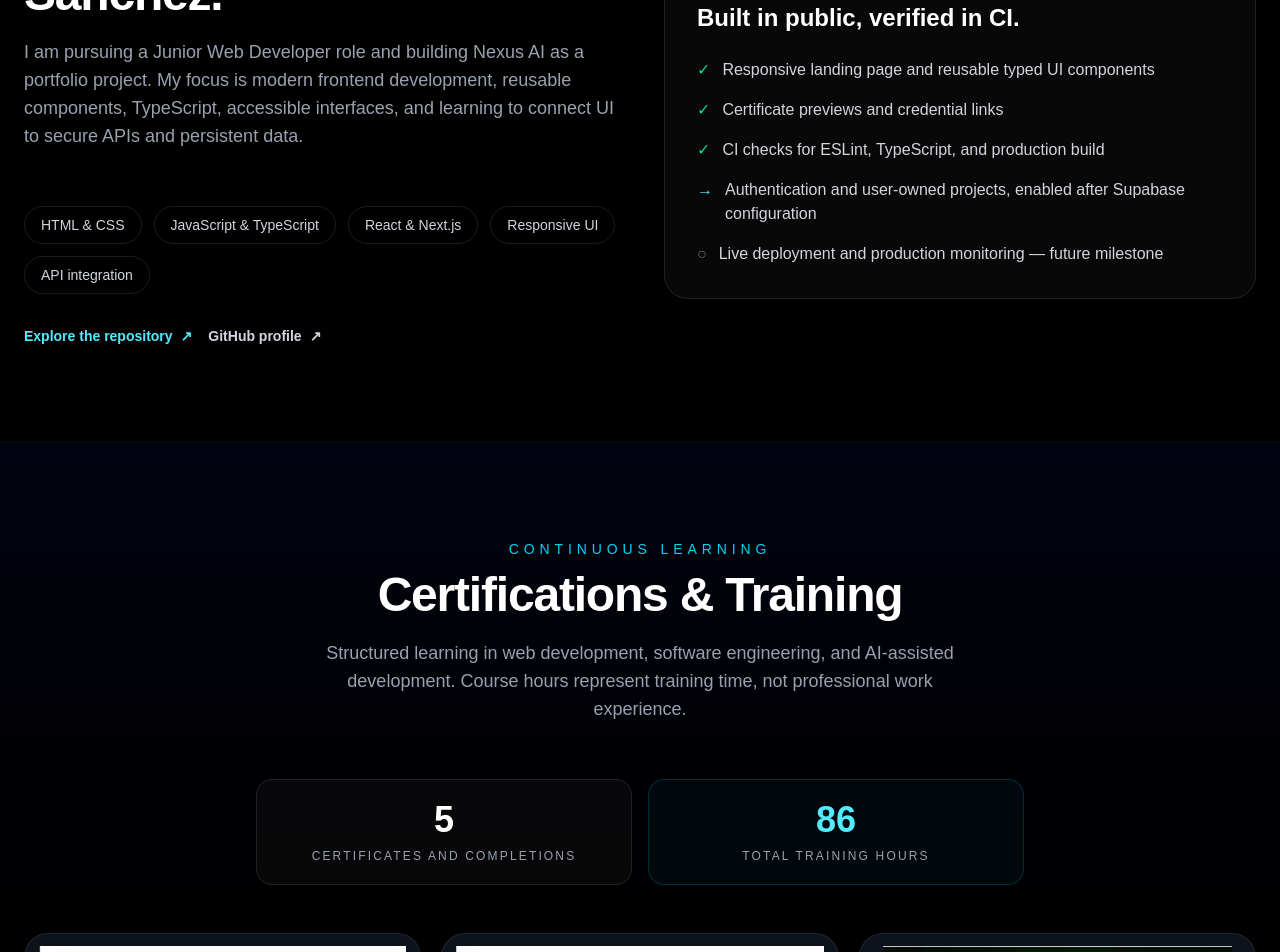
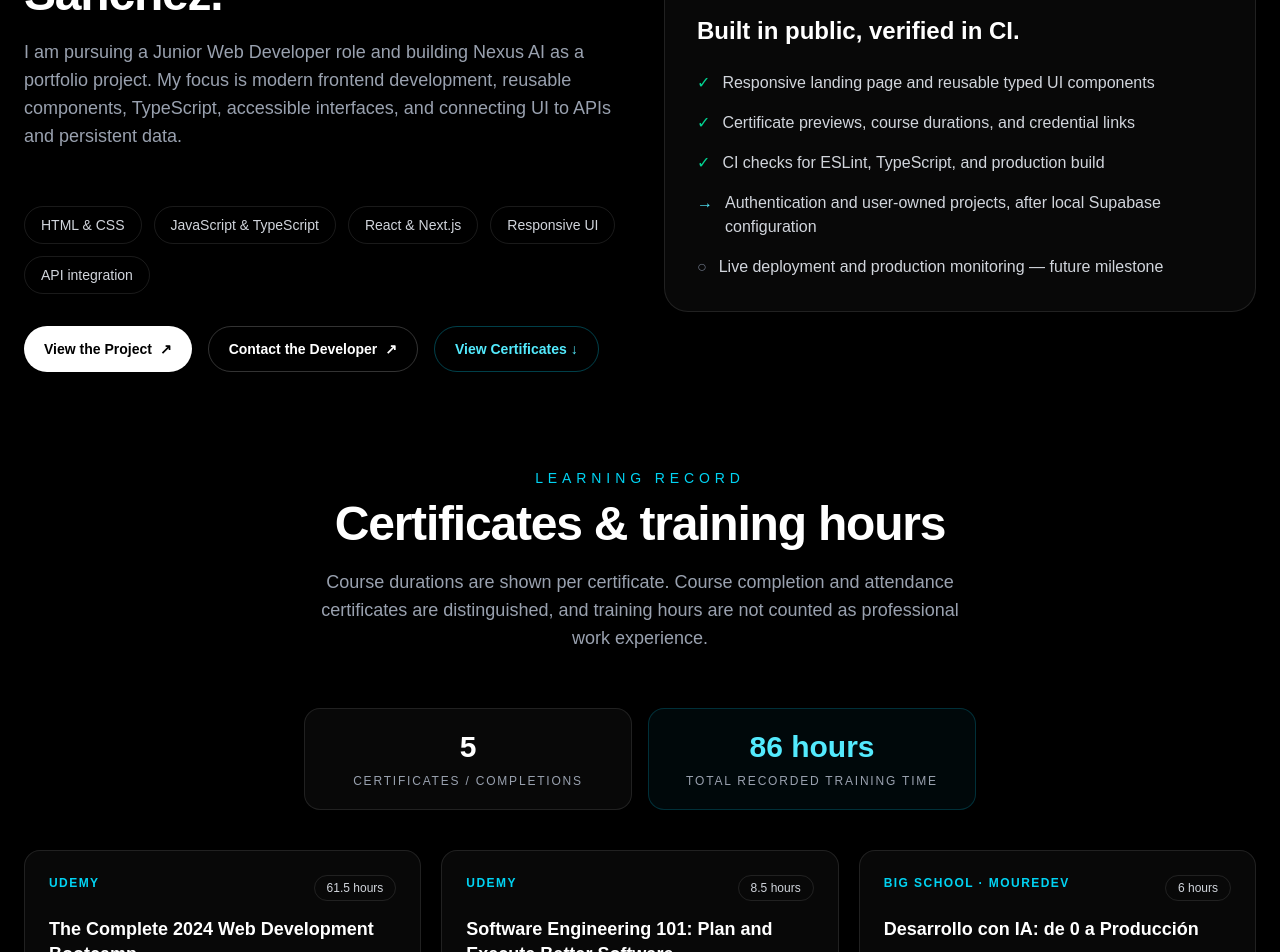
Before and after one commit to Dleteo/Nexus-AI, a Next.js app: page / in a window 1280 px wide. Shown: the part 4240-5192 px from the top of the page. Built offline with nearby package versions, Linux system fonts and the light colour scheme.

Commit message:
Show certificates and fix portfolio calls to action

```diff
--- a/components/sections/Portfolio.tsx
+++ b/components/sections/Portfolio.tsx
@@ -1,77 +1,96 @@
+import { certifications, totalTrainingHours } from "../../data/certifications";
 import Card from "../ui/Card";
 import SectionHeader from "../ui/SectionHeader";
+
+function formatHours(hours: number) {
+  return `${Number.isInteger(hours) ? hours : hours.toFixed(1)} ${hours === 1 ? "hour" : "hours"}`;
+}
 
 export default function Portfolio() {
   return (
     <section id="portfolio" className="scroll-mt-20 bg-black px-6 py-24 text-white">
-      <div className="mx-auto grid max-w-7xl gap-12 md:grid-cols-2 md:items-center">
+      <div className="mx-auto max-w-7xl">
+        <div className="grid gap-12 md:grid-cols-2 md:items-center">
           <div>
             <SectionHeader
               label="Developer Portfolio"
               title="Built by Joshua Vallejo Sanchez."
-            description="I am pursuing a Junior Web Developer role and building Nexus AI as a portfolio project. My focus is modern frontend development, reusable components, TypeScript, accessible interfaces, and learning to connect UI to secure APIs and persistent data."
+              description="I am pursuing a Junior Web Developer role and building Nexus AI as a portfolio project. My focus is modern frontend development, reusable components, TypeScript, accessible interfaces, and connecting UI to APIs and persistent data."
             />
 
             <div className="mt-8 flex flex-wrap gap-3">
               {["HTML & CSS", "JavaScript & TypeScript", "React & Next.js", "Responsive UI", "API integration"].map((skill) => (
-              <span
-                key={skill}
-                className="rounded-full border border-white/10 px-4 py-2 text-sm text-gray-300"
-              >
+                <span key={skill} className="rounded-full border border-white/10 px-4 py-2 text-sm text-gray-300">
                   {skill}
                 </span>
               ))}
             </div>
 
             <div className="mt-8 flex flex-wrap gap-4">
-            <a
-              href="https://github.com/Dleteo/Nexus-AI"
-              target="_blank"
-              rel="noopener noreferrer"
-              className="inline-flex items-center gap-2 text-sm font-semibold text-cyan-300 transition hover:text-white focus-visible:outline-2 focus-visible:outline-offset-4 focus-visible:outline-cyan-300"
-            >
-              Explore the repository <span aria-hidden="true">↗</span>
+              <a href="https://github.com/Dleteo/Nexus-AI" target="_blank" rel="noopener noreferrer" className="inline-flex items-center gap-2 rounded-full bg-white px-5 py-3 text-sm font-semibold text-black transition hover:bg-cyan-200 focus-visible:outline-2 focus-visible:outline-offset-4 focus-visible:outline-cyan-300">
+                View the Project <span aria-hidden="true">↗</span>
               </a>
-            <a
-              href="https://github.com/Dleteo"
-              target="_blank"
-              rel="noopener noreferrer"
-              className="inline-flex items-center gap-2 text-sm font-semibold text-gray-300 transition hover:text-white focus-visible:outline-2 focus-visible:outline-offset-4 focus-visible:outline-cyan-300"
-            >
-              GitHub profile <span aria-hidden="true">↗</span>
+              <a href="https://github.com/Dleteo" target="_blank" rel="noopener noreferrer" className="inline-flex items-center gap-2 rounded-full border border-white/20 px-5 py-3 text-sm font-semibold text-white transition hover:bg-white/10 focus-visible:outline-2 focus-visible:outline-offset-4 focus-visible:outline-cyan-300">
+                Contact the Developer <span aria-hidden="true">↗</span>
+              </a>
+              <a href="#certifications" className="inline-flex items-center gap-2 rounded-full border border-cyan-400/30 px-5 py-3 text-sm font-semibold text-cyan-300 transition hover:bg-cyan-400/10 focus-visible:outline-2 focus-visible:outline-offset-4 focus-visible:outline-cyan-300">
+                View Certificates ↓
               </a>
             </div>
           </div>
 
           <Card>
-          <p className="text-sm font-semibold uppercase tracking-[0.2em] text-cyan-400">
-            Project status
-          </p>
+            <p className="text-sm font-semibold uppercase tracking-[0.2em] text-cyan-400">Project status</p>
             <h3 className="mt-3 text-2xl font-semibold">Built in public, verified in CI.</h3>
-
             <ul className="mt-6 space-y-4 text-gray-300">
-            <li className="flex gap-3">
-              <span className="text-emerald-400" aria-hidden="true">✓</span>
-              <span>Responsive landing page and reusable typed UI components</span>
-            </li>
-            <li className="flex gap-3">
-              <span className="text-emerald-400" aria-hidden="true">✓</span>
-              <span>Certificate previews and credential links</span>
-            </li>
-            <li className="flex gap-3">
-              <span className="text-emerald-400" aria-hidden="true">✓</span>
-              <span>CI checks for ESLint, TypeScript, and production build</span>
-            </li>
-            <li className="flex gap-3">
-              <span className="text-cyan-300" aria-hidden="true">→</span>
-              <span>Authentication and user-owned projects, enabled after Supabase configuration</span>
-            </li>
-            <li className="flex gap-3">
-              <span className="text-gray-500" aria-hidden="true">○</span>
-              <span>Live deployment and production monitoring — future milestone</span>
-            </li>
+              <li className="flex gap-3"><span className="text-emerald-400" aria-hidden="true">✓</span><span>Responsive landing page and reusable typed UI components</span></li>
+              <li className="flex gap-3"><span className="text-emerald-400" aria-hidden="true">✓</span><span>Certificate previews, course durations, and credential links</span></li>
+              <li className="flex gap-3"><span className="text-emerald-400" aria-hidden="true">✓</span><span>CI checks for ESLint, TypeScript, and production build</span></li>
+              <li className="flex gap-3"><span className="text-cyan-300" aria-hidden="true">→</span><span>Authentication and user-owned projects, after local Supabase configuration</span></li>
+              <li className="flex gap-3"><span className="text-gray-500" aria-hidden="true">○</span><span>Live deployment and production monitoring — future milestone</span></li>
             </ul>
           </Card>
+        </div>
+
+        <div className="mt-24 scroll-mt-24" id="portfolio-certificates">
+          <SectionHeader
+            centered
+            label="Learning record"
+            title="Certificates & training hours"
+            description="Course durations are shown per certificate. Course completion and attendance certificates are distinguished, and training hours are not counted as professional work experience."
+          />
+
+          <div className="mx-auto mb-10 grid max-w-2xl gap-4 sm:grid-cols-2">
+            <div className="rounded-2xl border border-white/10 bg-white/[0.03] px-6 py-5 text-center">
+              <p className="text-3xl font-semibold text-white">{certifications.length}</p>
+              <p className="mt-2 text-xs uppercase tracking-[0.15em] text-gray-400">Certificates / completions</p>
+            </div>
+            <div className="rounded-2xl border border-cyan-400/20 bg-cyan-400/[0.04] px-6 py-5 text-center">
+              <p className="text-3xl font-semibold text-cyan-300">{formatHours(totalTrainingHours)}</p>
+              <p className="mt-2 text-xs uppercase tracking-[0.15em] text-gray-400">Total recorded training time</p>
+            </div>
+          </div>
+
+          <div className="grid gap-5 md:grid-cols-2 xl:grid-cols-3">
+            {certifications.map((certification) => (
+              <article key={certification.id} className="flex flex-col rounded-2xl border border-white/10 bg-white/[0.03] p-6 transition hover:border-cyan-400/30">
+                <div className="flex items-start justify-between gap-3">
+                  <p className="text-xs font-semibold uppercase tracking-[0.12em] text-cyan-400">{certification.issuer}</p>
+                  <span className="shrink-0 rounded-full border border-white/10 px-3 py-1 text-xs text-gray-300">{formatHours(certification.hours)}</span>
+                </div>
+                <h3 className="mt-4 text-lg font-semibold leading-snug">{certification.title}</h3>
+                <p className="mt-3 text-sm leading-6 text-gray-400">{certification.description}</p>
+                <div className="mt-auto pt-5">
+                  <p className="text-xs text-gray-500">{certification.date} · {certification.credentialType}</p>
+                  <a href={certification.credentialUrl || certification.image} target="_blank" rel="noopener noreferrer" className="mt-4 inline-flex items-center gap-2 text-sm font-semibold text-cyan-300 hover:text-white focus-visible:outline-2 focus-visible:outline-offset-4 focus-visible:outline-cyan-300">
+                    {certification.credentialUrl ? "Verify credential" : "Open certificate"} <span aria-hidden="true">↗</span>
+                  </a>
+                </div>
+              </article>
+            ))}
+          </div>
+          <p className="mt-6 text-center text-xs text-gray-500">Hours are based on the current certificate records and should be checked against each original credential.</p>
+        </div>
       </div>
     </section>
   );
```
Lines whose indentation alone changed are shown as unchanged.
